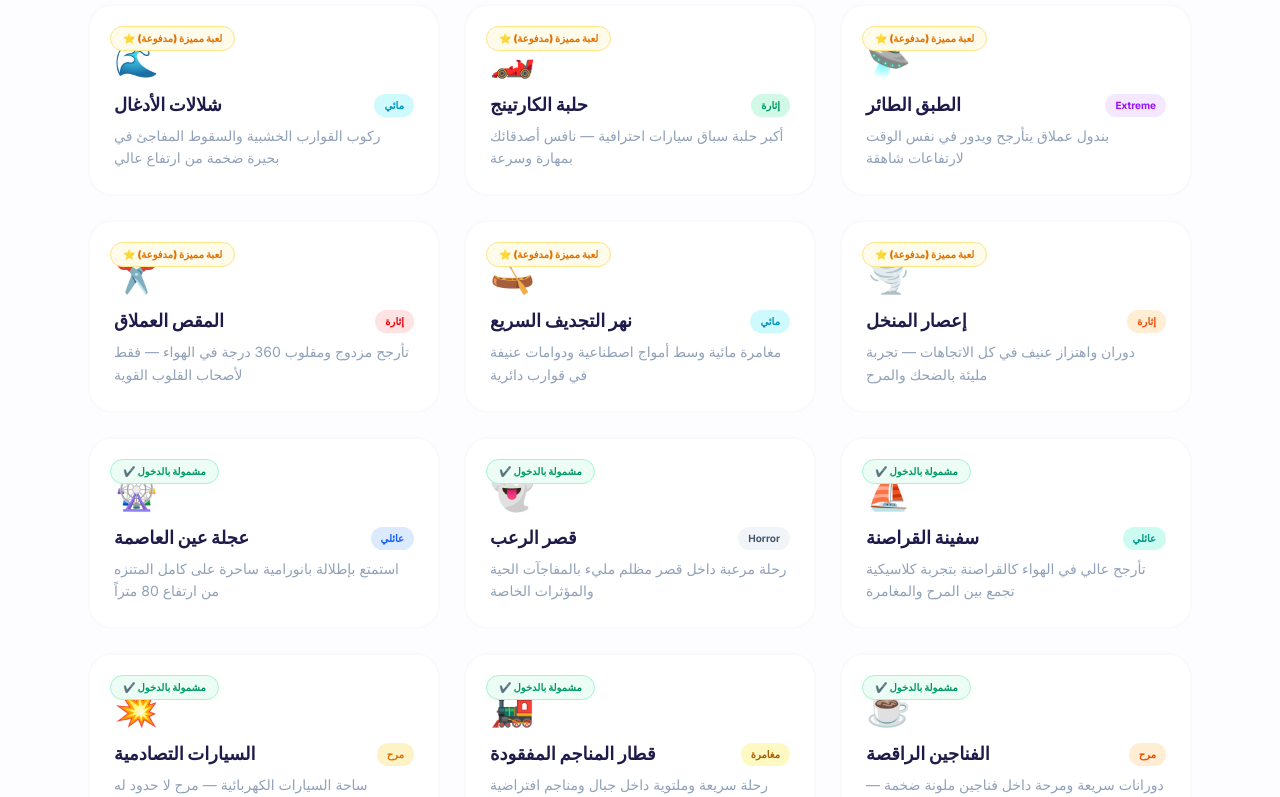
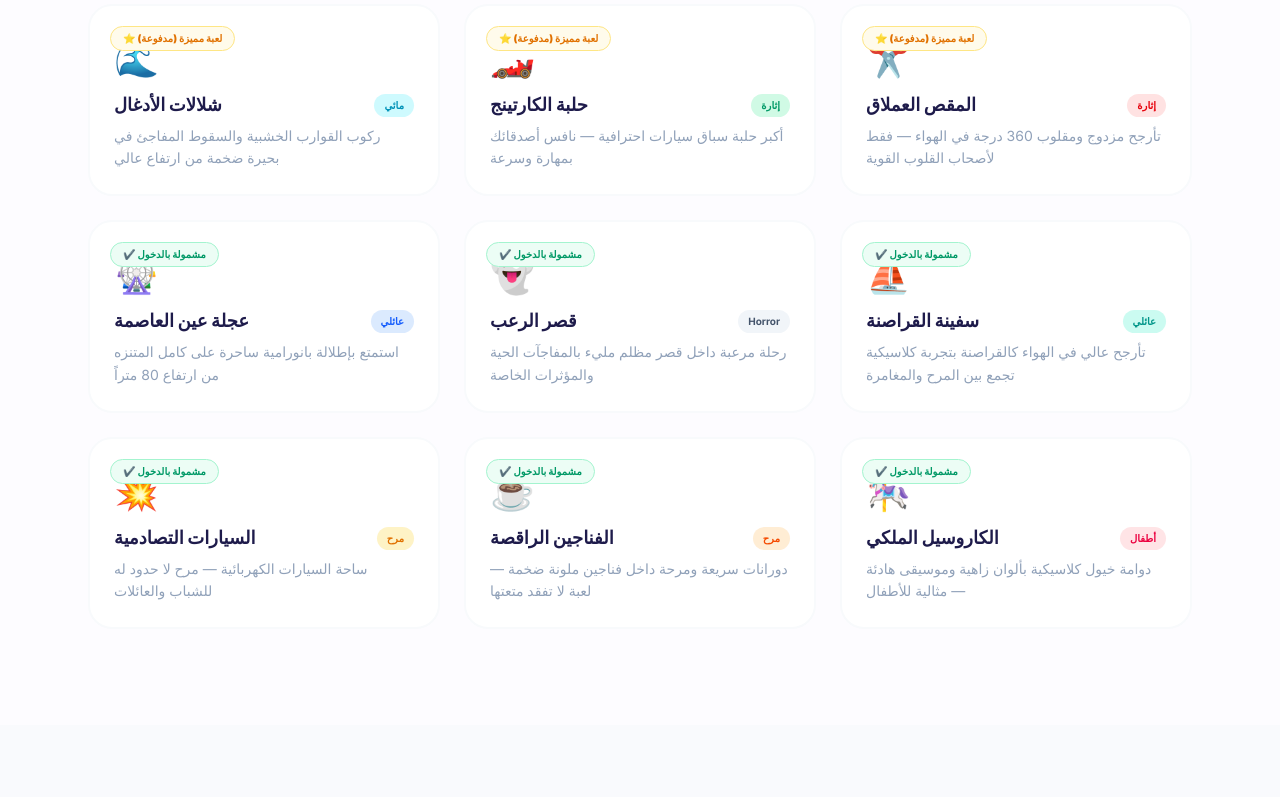
Before and after one commit to AhmedRadwan456/clubs, a Next.js app: page / in a window 1280 px wide. Shown: the part 1840-2637 px from the top of the page. Built offline with nearby package versions, Linux system fonts and the light colour scheme.

Commit message:
feat: reduce rides to top 12 most famous ones

```diff
--- a/src/app/components/RidesSection.js
+++ b/src/app/components/RidesSection.js
@@ -2,7 +2,7 @@
 import { motion } from "framer-motion";
 
 const rides = [
-  // --- ⭐️ الألعاب المميزة (المدفوعة) - 9 ألعاب ---
+  // --- ⭐️ الألعاب المميزة (المدفوعة) - 6 ألعاب ---
   {
     emoji: "🎢",
     name: "الأفعونية الفائقة",
@@ -44,14 +44,6 @@ const rides = [
     paid: true,
   },
   {
-    emoji: "🛸",
-    name: "الطبق الطائر",
-    desc: "بندول عملاق يتأرجح ويدور في نفس الوقت لارتفاعات شاهقة",
-    tag: "Extreme",
-    tagColor: "bg-purple-100 text-purple-600",
-    paid: true,
-  },
-  {
     emoji: "✂️",
     name: "المقص العملاق",
     desc: "تأرجح مزدوج ومقلوب 360 درجة في الهواء — فقط لأصحاب القلوب القوية",
@@ -59,24 +51,8 @@ const rides = [
     tagColor: "bg-red-100 text-red-600",
     paid: true,
   },
-  {
-    emoji: "🛶",
-    name: "نهر التجديف السريع",
-    desc: "مغامرة مائية وسط أمواج اصطناعية ودوامات عنيفة في قوارب دائرية",
-    tag: "مائي",
-    tagColor: "bg-cyan-100 text-cyan-600",
-    paid: true,
-  },
-  {
-    emoji: "🌪️",
-    name: "إعصار المنخل",
-    desc: "دوران واهتزاز عنيف في كل الاتجاهات — تجربة مليئة بالضحك والمرح",
-    tag: "إثارة",
-    tagColor: "bg-orange-100 text-orange-600",
-    paid: true,
-  },
 
-  // --- ✔️ الألعاب المجانية (المشمولة) - 9 ألعاب ---
+  // --- ✔️ الألعاب المجانية (المشمولة) - 6 ألعاب ---
   {
     emoji: "🎡",
     name: "عجلة عين العاصمة",
@@ -110,35 +86,11 @@ const rides = [
     paid: false,
   },
   {
-    emoji: "🚂",
-    name: "قطار المناجم المفقودة",
-    desc: "رحلة سريعة وملتوية داخل جبال ومناجم افتراضية مناسبة للأسرة كلها",
-    tag: "مغامرة",
-    tagColor: "bg-yellow-100 text-yellow-700",
-    paid: false,
-  },
-  {
     emoji: "☕",
     name: "الفناجين الراقصة",
     desc: "دورانات سريعة ومرحة داخل فناجين ملونة ضخمة — لعبة لا تفقد متعتها",
     tag: "مرح",
     tagColor: "bg-orange-100 text-orange-600",
-    paid: false,
-  },
-  {
-    emoji: "🎪",
-    name: "السيرك السحري",
-    desc: "خيمة تفاعلية تضم عروض بهلوانية وألعاب خفة تناسب جميع الأعمار",
-    tag: "عائلي",
-    tagColor: "bg-pink-100 text-pink-600",
-    paid: false,
-  },
-  {
-    emoji: "🧊",
-    name: "صالة الجليد",
-    desc: "أكبر صالة تزلج على الجليد للهروب من الحر والاستمتاع بوقت رائع",
-    tag: "مرح",
-    tagColor: "bg-sky-100 text-sky-600",
     paid: false,
   },
   {
@@ -167,7 +119,7 @@ export default function RidesSection() {
           عالم <span className="gradient-text">المغامرات</span>
         </h2>
         <p className="text-slate-500 max-w-lg mx-auto text-lg">
-          يضم 18 لعبة من أقوى وأشهر الألعاب — 9 ألعاب مجانية مع التذكرة، و 9 ألعاب مميزة (مدفوعة) للباقات
+          يضم 12 لعبة من أقوى وأشهر الألعاب — 6 ألعاب مجانية مع التذكرة، و 6 ألعاب مميزة (مدفوعة) للباقات
         </p>
       </motion.div>
 
```
